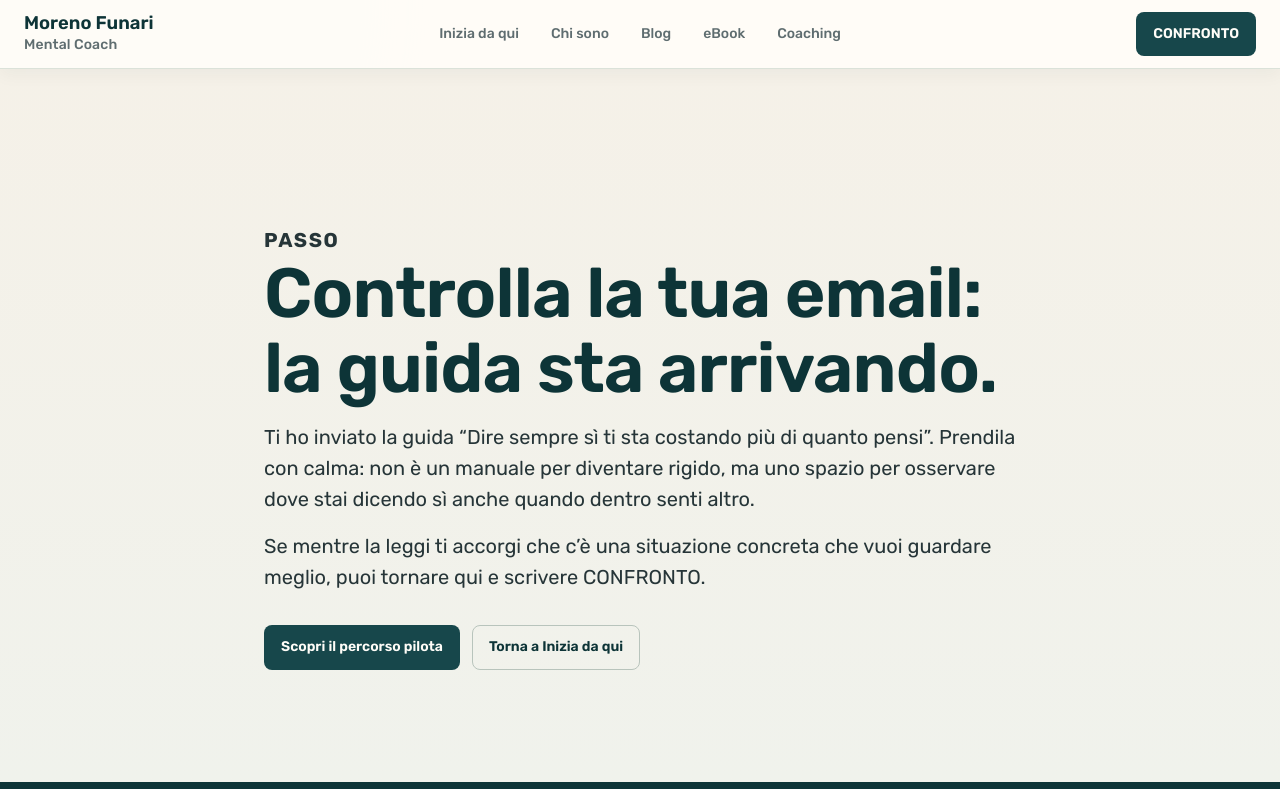
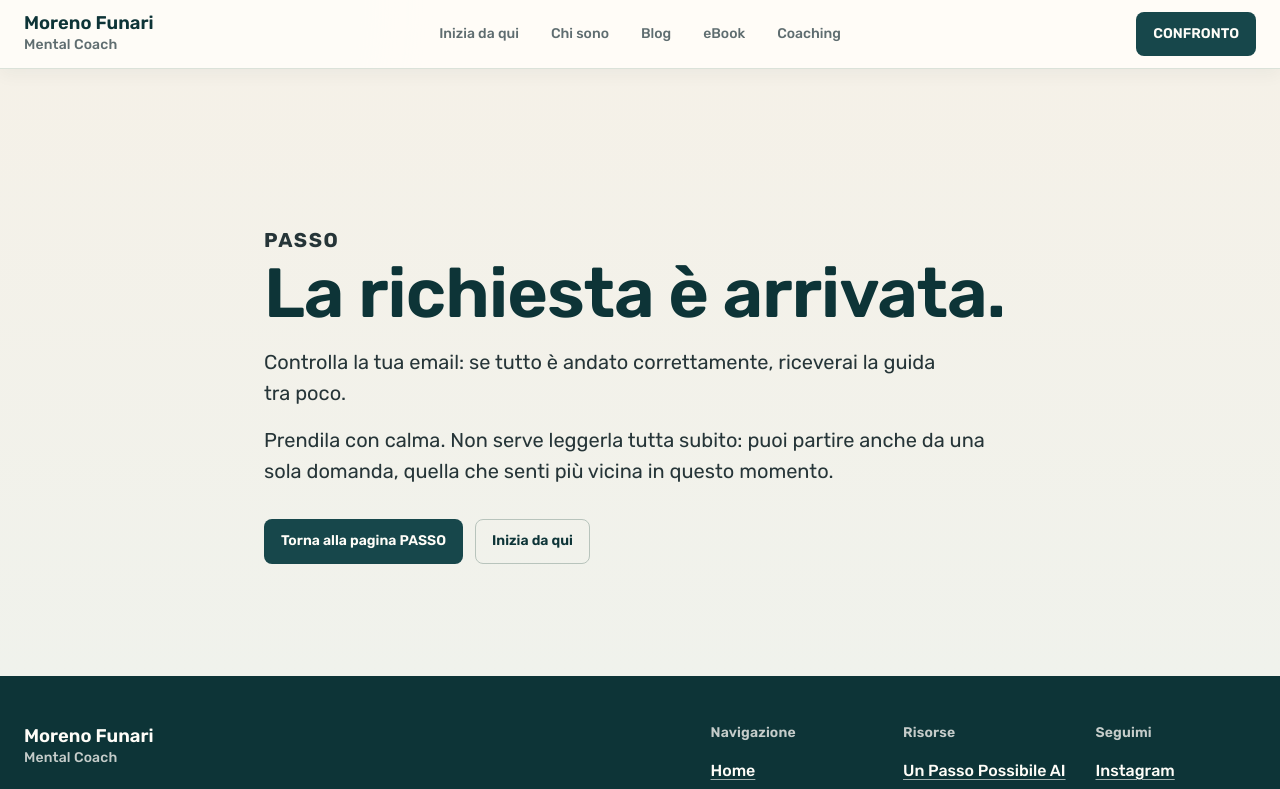
Before and after one commit to MorenoFunari/moreno-funari-website, a Next.js app: page /grazie-passo in a window 1280 px wide. Shown: the top 789 px of the page. Built offline with nearby package versions, Linux system fonts and the light colour scheme; no server answers.

Commit message:
Polish PASSO confirmation and CTA hover states

```diff
--- a/src/app/grazie-passo/page.tsx
+++ b/src/app/grazie-passo/page.tsx
@@ -1,8 +1,42 @@
 import type { Metadata } from "next";
+
 import { ButtonLink } from "@/components/ui/button-link";
 import { Container } from "@/components/ui/container";
 import { createPageMetadata } from "@/lib/seo/metadata";
+
 import styles from "../conversion-page.module.css";
 
-export const metadata: Metadata = createPageMetadata({ title: "Guida in arrivo", description: "Conferma di richiesta della guida gratuita PASSO.", path: "/grazie-passo", noIndex: true });
-export default function GraziePassoPage() { return <main className={styles.page} id="main-content"><section className={styles.hero}><Container className={styles.heroInner}><p className={styles.eyebrow}>PASSO</p><h1>Controlla la tua email: la guida sta arrivando.</h1><p>Ti ho inviato la guida “Dire sempre sì ti sta costando più di quanto pensi”. Prendila con calma: non è un manuale per diventare rigido, ma uno spazio per osservare dove stai dicendo sì anche quando dentro senti altro.</p><p>Se mentre la leggi ti accorgi che c’è una situazione concreta che vuoi guardare meglio, puoi tornare qui e scrivere CONFRONTO.</p><div className={styles.actions}><ButtonLink href="/confronto">Scopri il percorso pilota</ButtonLink><ButtonLink href="/inizia-da-qui" variant="secondary">Torna a Inizia da qui</ButtonLink></div></Container></section></main>; }
+export const metadata: Metadata = createPageMetadata({
+  title: "Guida in arrivo",
+  description: "Conferma di richiesta della guida gratuita PASSO.",
+  path: "/grazie-passo",
+  noIndex: true,
+});
+
+export default function GraziePassoPage() {
+  return (
+    <main className={styles.page} id="main-content">
+      <section className={styles.hero}>
+        <Container className={styles.heroInner}>
+          <p className={styles.eyebrow}>PASSO</p>
+          <h1>La richiesta è arrivata.</h1>
+          <p>
+            Controlla la tua email: se tutto è andato correttamente, riceverai
+            la guida tra poco.
+          </p>
+          <p>
+            Prendila con calma. Non serve leggerla tutta subito: puoi partire
+            anche da una sola domanda, quella che senti più vicina in questo
+            momento.
+          </p>
+          <div className={styles.actions}>
+            <ButtonLink href="/passo">Torna alla pagina PASSO</ButtonLink>
+            <ButtonLink href="/inizia-da-qui" variant="secondary">
+              Inizia da qui
+            </ButtonLink>
+          </div>
+        </Container>
+      </section>
+    </main>
+  );
+}
--- a/src/components/ui/button-link.module.css
+++ b/src/components/ui/button-link.module.css
@@ -44,6 +44,16 @@
   background: var(--color-primary-hover);
   color: var(--color-text-on-dark);
   transform: translateY(-1px);
+}
+
+.primary:focus-visible,
+.primary:active {
+  color: var(--color-text-on-dark);
+}
+
+.button:focus-visible {
+  outline: 2px solid var(--color-accent);
+  outline-offset: 3px;
 }
 
 .secondary {
```
Also changed, not shown: src/app/confronto/page.module.css (+15 -0 lines).
